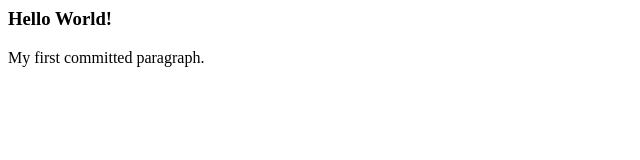
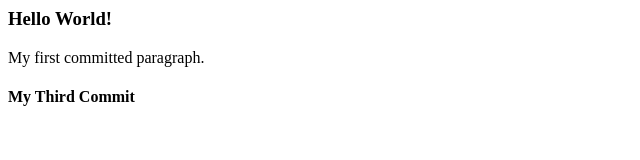
Before and after one commit to cristinefolz/my-first-github-project, a plain HTML site: page index.html in a window 1280 px wide. Shown: the whole page, without its empty margins (0-640 px from the left). Drawn offline with Linux system fonts and the light colour scheme.

Commit message:
my third commit

```diff
--- a/index.html
+++ b/index.html
@@ -2,3 +2,5 @@
 
 
 <p>My first committed paragraph.</p>
+
+<h4>My Third Commit</h4>
```
